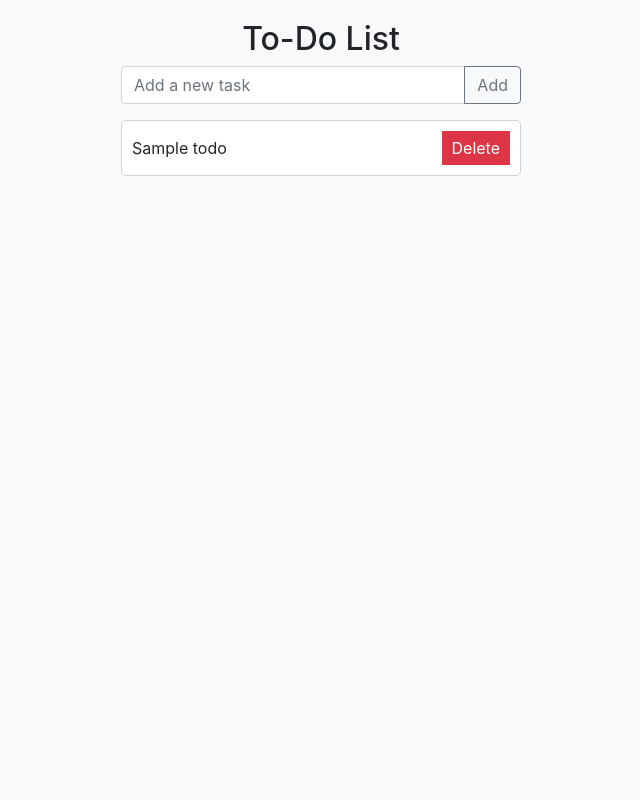
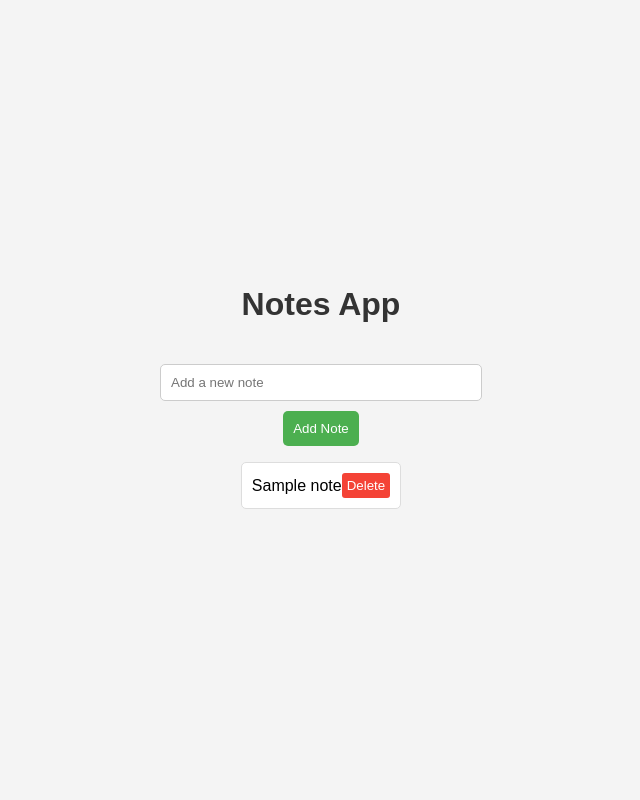
Before and after one commit to TheRhythmGoyal/Gitproject, a Flask app: template templates/index.html in a window 1280 px wide. Shown: the whole page, without its empty margins (319-959 px from the left). Run offline with Flask 3, Linux system fonts and the light colour scheme; the template is opened without the code that fills it: most values are stand-ins (such as "Sample title", 1, 10 or a date in 2020); some libraries are stand-ins or nearby versions.

Commit message:
final volume changes

```diff
--- a/app.py
+++ b/app.py
@@ -1,25 +1,36 @@
+# app.py
 from flask import Flask, render_template, request, redirect, url_for
+import sqlite3
 
 app = Flask(__name__)
+DATABASE = "notes.db"
 
-todos = []
+def create_table():
+    conn = sqlite3.connect(DATABASE)
+    cursor = conn.cursor()
+    cursor.execute("CREATE TABLE IF NOT EXISTS notes (id INTEGER PRIMARY KEY AUTOINCREMENT, content TEXT)")
+    conn.commit()
+    conn.close()
 
 @app.route('/')
 def index():
-    return render_template('index.html', todos=todos)
+    create_table()
+    conn = sqlite3.connect(DATABASE)
+    cursor = conn.cursor()
+    cursor.execute("SELECT * FROM notes")
+    notes = cursor.fetchall()
+    conn.close()
+    return render_template('index.html', notes=notes)
 
 @app.route('/add', methods=['POST'])
-def add_todo():
-    todo = request.form.get('todo')
-    todos.append(todo)
-    return redirect(url_for('index'))
-
-@app.route('/delete/<int:index>')
-def delete_todo(index):
-    if 0 <= index < len(todos):
-        del todos[index]
+def add_note():
+    content = request.form.get('content')
+    conn = sqlite3.connect(DATABASE)
+    cursor = conn.cursor()
+    cursor.execute("INSERT INTO notes (content) VALUES (?)", (content,))
+    conn.commit()
+    conn.close()
     return redirect(url_for('index'))
 
 if __name__ == '__main__':
-#    app.run(debug=True)
     app.run(host='0.0.0.0', port=5000, debug=True)
--- a/templates/index.html
+++ b/templates/index.html
@@ -3,63 +3,95 @@
 <head>
     <meta charset="UTF-8">
     <meta name="viewport" content="width=device-width, initial-scale=1.0">
-    <title>Notes To-Do App</title>
-    <link rel="stylesheet" href="https://stackpath.bootstrapcdn.com/bootstrap/4.5.2/css/bootstrap.min.css">
+    <title>Notes App</title>
     <style>
         body {
-            background-color: #f8f9fa;
-            margin: 20px;
+            font-family: Arial, sans-serif;
+            background-color: #f4f4f4;
+            margin: 0;
+            padding: 0;
+            display: flex;
+            flex-direction: column;
+            align-items: center;
+            justify-content: center;
+            height: 100vh;
         }
 
-        .todo-container {
-            max-width: 400px;
-            margin: auto;
+        h1 {
+            color: #333;
         }
 
-        .todo-list {
-            list-style-type: none;
+        form {
+            display: flex;
+            flex-direction: column;
+            align-items: center;
+            margin-top: 20px;
+        }
+
+        input {
+            padding: 10px;
+            margin-bottom: 10px;
+            width: 300px;
+            border: 1px solid #ccc;
+            border-radius: 5px;
+        }
+
+        button {
+            padding: 10px;
+            background-color: #4caf50;
+            color: white;
+            border: none;
+            border-radius: 5px;
+            cursor: pointer;
+        }
+
+        button:hover {
+            background-color: #45a049;
+        }
+
+        ul {
+            list-style: none;
             padding: 0;
         }
 
-        .todo-item {
+        li {
+            background-color: #fff;
+            margin-bottom: 10px;
+            padding: 10px;
+            border: 1px solid #ddd;
+            border-radius: 5px;
             display: flex;
             justify-content: space-between;
             align-items: center;
-            background-color: #ffffff;
-            border: 1px solid #ced4da;
-            margin: 5px 0;
-            padding: 10px;
-            border-radius: 5px;
         }
 
-        .delete-btn {
-            background-color: #dc3545;
-            color: #fff;
+        li button {
+            background-color: #f44336;
+            color: white;
             border: none;
-            padding: 5px 10px;
+            border-radius: 3px;
+            padding: 5px;
             cursor: pointer;
+        }
+
+        li button:hover {
+            background-color: #d32f2f;
         }
     </style>
 </head>
 <body>
-    <div class="todo-container">
-        <h2 class="text-center">To-Do List</h2>
-        <form action="/add" method="post">
-            <div class="input-group mb-3">
-                <input type="text" class="form-control" placeholder="Add a new task" name="todo" required>
-                <div class="input-group-append">
-                    <button class="btn btn-outline-secondary" type="submit">Add</button>
-                </div>
-            </div>
-        </form>
-        <ul class="todo-list">
-            {% for todo in todos %}
-                <li class="todo-item">
-                    {{ todo }}
-                    <button class="delete-btn" onclick="window.location.href='/delete/{{ loop.index - 1 }}'">Delete</button>
-                </li>
-            {% endfor %}
-        </ul>
-    </div>
+    <h1>Notes App</h1>
+    <form action="/add" method="POST">
+        <input type="text" name="content" placeholder="Add a new note" required>
+        <button type="submit">Add Note</button>
+    </form>
+    <ul>
+        {% for note in notes %}
+            <li>
+                <span>{{ note[1] }}</span>
+                <button onclick="window.location.href='/delete/{{ note[0] }}'">Delete</button>
+            </li>
+        {% endfor %}
+    </ul>
 </body>
 </html>
```
Also changed, not shown: 1 other file.
